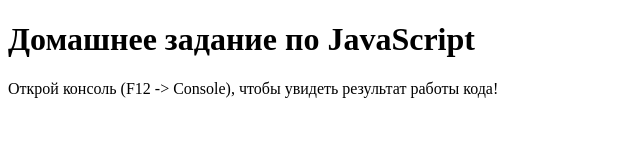
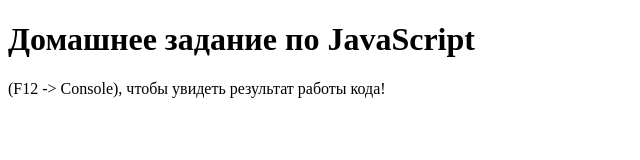
Before and after one commit to devgai34-gif/created-a-function7-JS, a plain HTML site: page index.html in a window 1280 px wide. Shown: the whole page, without its empty margins (0-640 px from the left). Drawn offline with Linux system fonts and the light colour scheme.

Commit message:
fix errors3

```diff
--- a/index.html
+++ b/index.html
@@ -7,7 +7,7 @@
   </head>
   <body>
     <h1>Домашнее задание по JavaScript</h1>
-    <p>Открой консоль (F12 -> Console), чтобы увидеть результат работы кода!</p>
+    <p> (F12 -> Console), чтобы увидеть результат работы кода!</p>
     <script src="homework-7.js" type="module"></script>
   </body>
 </html>
```
